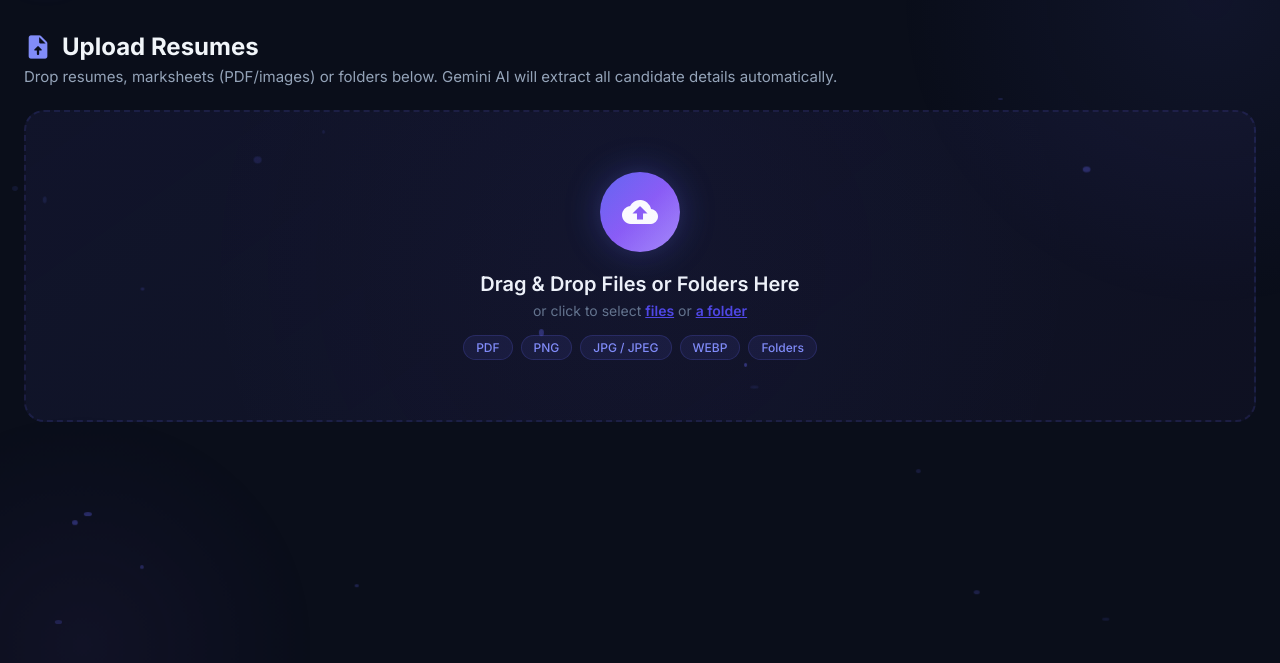
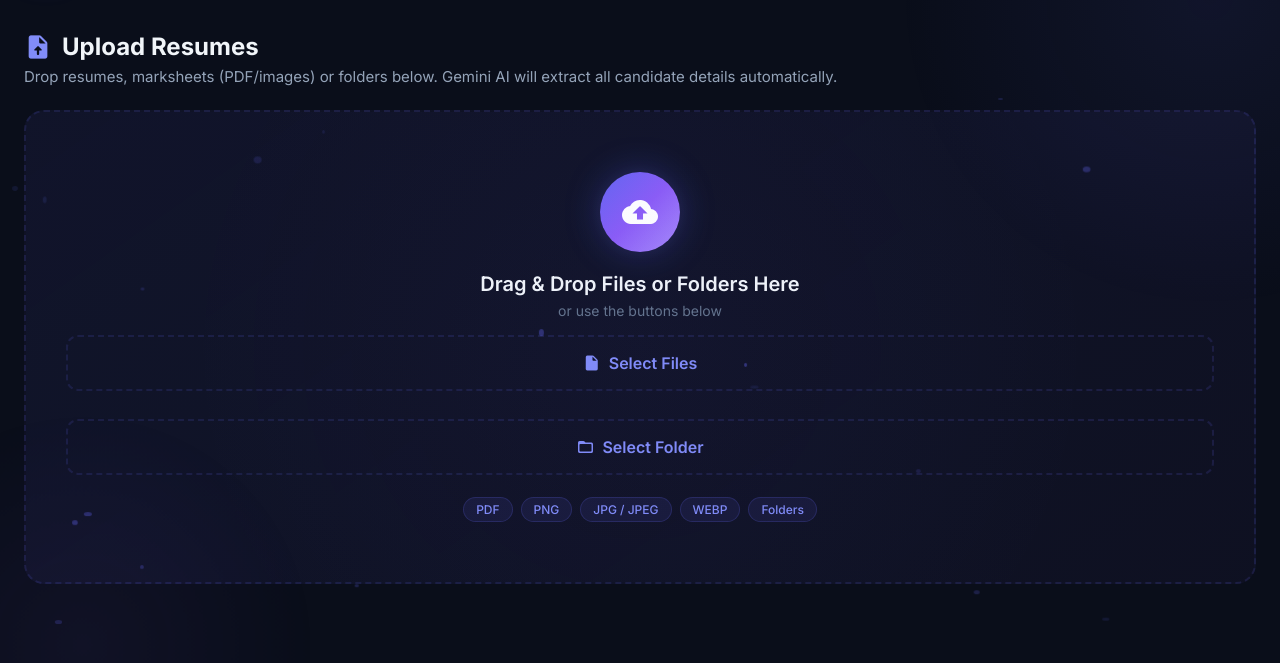
Before and after one commit to esolabhilashtyagi/Email_data_parser, a Flask app: page / in a window 1280 px wide. Shown: the part 73-736 px from the top of the page. Run offline with Flask 3, Linux system fonts and the light colour scheme.

Commit message:
Fix: folder upload - dedicated buttons, clean click handlers, no conflicts

```diff
--- a/static/script.js
+++ b/static/script.js
@@ -1,11 +1,8 @@
-// ============================================
-// RecruitAI - Bulk Upload Frontend Logic
-// ============================================
-
 const dropZone = document.getElementById('dropZone');
 const fileInput = document.getElementById('fileInput');
 const folderInput = document.getElementById('folderInput');
-const selectFolderLink = document.getElementById('selectFolderLink');
+const btnSelectFiles = document.getElementById('btnSelectFiles');
+const btnSelectFolder = document.getElementById('btnSelectFolder');
 const fileList = document.getElementById('fileList');
 const fileItems = document.getElementById('fileItems');
 const actionBar = document.getElementById('actionBar');
@@ -55,22 +52,24 @@
     return [];
 }
 
-// ---- Drop Zone Events ----
+// ---- Button Click Handlers ----
 
-dropZone.addEventListener('click', (e) => {
-    // If they clicked on the "a folder" link specifically, open folder browser
-    if (e.target === selectFolderLink || selectFolderLink.contains(e.target)) {
-        e.stopPropagation();
-        folderInput.click();
-    } else {
-        fileInput.click();
-    }
+// "Select Files" button
+btnSelectFiles.addEventListener('click', (e) => {
+    e.stopPropagation();
+    fileInput.click();
 });
 
-selectFolderLink.addEventListener('click', (e) => {
-    e.preventDefault();
+// "Select Folder" button
+btnSelectFolder.addEventListener('click', (e) => {
     e.stopPropagation();
     folderInput.click();
+});
+
+// Drop zone click opens file picker (only if not clicking a button)
+dropZone.addEventListener('click', (e) => {
+    if (e.target.closest('button')) return; // let buttons handle themselves
+    fileInput.click();
 });
 
 dropZone.addEventListener('dragover', (e) => {
--- a/static/style.css
+++ b/static/style.css
@@ -198,6 +198,27 @@
     background: var(--bg-card);
     color: var(--text-primary);
     border-color: var(--border-hover);
+}
+
+.btn-outline {
+    background: transparent;
+    color: var(--accent);
+    border: 2px solid var(--accent);
+    font-weight: 600;
+}
+
+.btn-outline:hover {
+    background: var(--accent);
+    color: #fff;
+    transform: translateY(-1px);
+}
+
+.upload-btns {
+    display: flex;
+    gap: 12px;
+    justify-content: center;
+    margin: 12px 0 6px;
+    flex-wrap: wrap;
 }
 
 .btn-sm {
--- a/templates/index.html
+++ b/templates/index.html
@@ -53,7 +53,15 @@
                         <span class="material-icons-round">cloud_upload</span>
                     </div>
                     <h3>Drag &amp; Drop Files or Folders Here</h3>
-                    <p>or click to select <span class="upload-link" style="text-decoration: underline; color: #4f46e5; font-weight: 600;">files</span> or <span class="upload-link" id="selectFolderLink" style="text-decoration: underline; color: #4f46e5; font-weight: 600;">a folder</span></p>
+                    <p>or use the buttons below</p>
+                    <div class="upload-btns">
+                        <button class="btn btn-outline" id="btnSelectFiles" type="button">
+                            <span class="material-icons-round">insert_drive_file</span> Select Files
+                        </button>
+                        <button class="btn btn-outline" id="btnSelectFolder" type="button">
+                            <span class="material-icons-round">folder_open</span> Select Folder
+                        </button>
+                    </div>
                     <div class="supported-formats">
                         <span class="badge">PDF</span>
                         <span class="badge">PNG</span>
```
